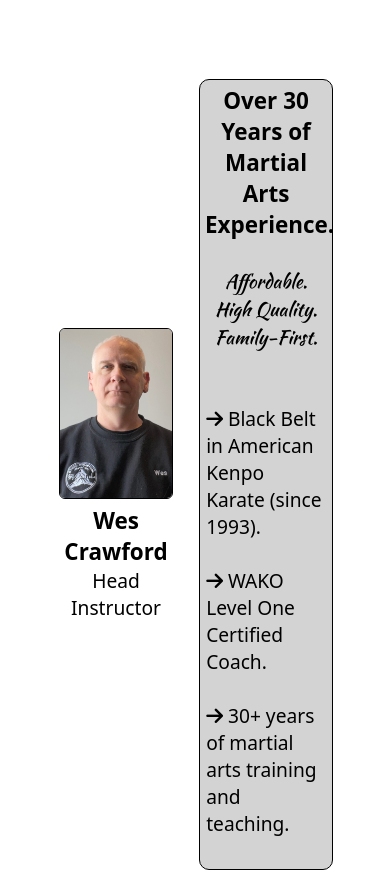
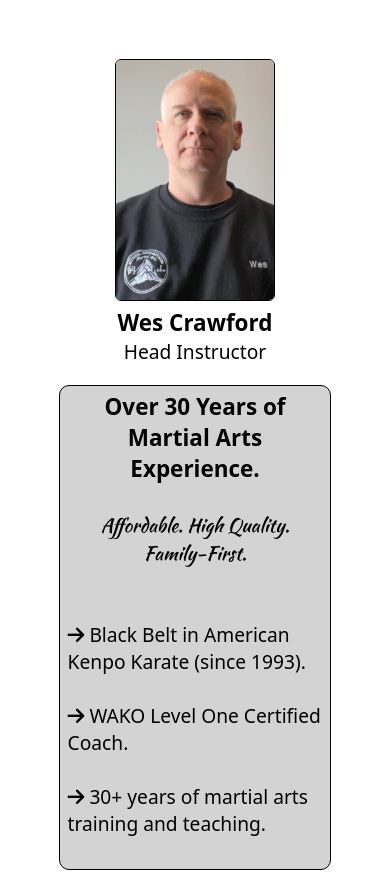
Before and after one commit to steelmountainmartialarts/steelmountainmartialarts.github.io, a plain HTML site: page about.html in a window 390 px wide. Shown: the part 441-1324 px from the top of the page. Drawn offline with Linux system fonts and the light colour scheme.

Commit message:
quick bug fixes + ig

```diff
--- a/about.html
+++ b/about.html
@@ -29,14 +29,15 @@
 
             <br><br>
 
-            <table class="plainTable">
-                <td style="border: none; padding: 0; margin: auto;">
+            <div class="plain-flex">
+
+                <div class="plain-flex-container">
                     <img class="wesImg" src="images/wes.jpg" />
                     <h3>Wes Crawford</h3>
                     <label>Head Instructor</label>
-                </td>
-                <td style="border: none; padding: 0; margin: auto;">
+                </div>
 
+                <div class="plain-flex-container">
                     <div class="textBox">
                         <h3>Over 30 Years of Martial Arts Experience.</h3><br>
                         <p style="font-family: kaushanFont;">Affordable. High Quality. Family-First.</p>
@@ -45,9 +46,9 @@
                         <p style="text-align: left;"><i class="fa-solid fa-arrow-right"></i> WAKO Level One Certified Coach.</p> <br>
                         <p style="text-align: left;"><i class="fa-solid fa-arrow-right"></i> 30+ years of martial arts training and teaching.</p> <br>
                     </div>
+                </div>
 
-                </td>
-            </table>
+            </div>
 
             <br>
 
@@ -113,7 +114,8 @@
             <label>Steel Mountain Martial Arts 2024<br>1040 Garner Rd W, Unit 205<br>Ancaster, ON, Canada</label>
             <br><br>
             <a class="icons" href="https://www.facebook.com/steelmountainmartialarts"><i class="fa-brands fa-facebook"></i></a>
-            <a class="icons" href="https://g.co/kgs/LncHvtb"></i><i class="fa-brands fa-google"></i></a>
+            <a class="icons" href="https://g.co/kgs/LncHvtb"><i class="fa-brands fa-google"></i></a>
+            <a class="icons" href="https://www.instagram.com/steel_mountain_ma/"><i class="fa-brands fa-instagram"></i></a>
             <br><br>
             <label style="font-size: x-small; font-weight: bold;">Website Made By: Brendan Crawford<br>Logo Designed By: Emerson</label>
         </footer>
--- a/css/style.css
+++ b/css/style.css
@@ -320,6 +320,10 @@ div.gallery img, video {
 /*--- Screen Sizes ---*/
 @media only screen and (max-width: 768px) {
 
+  .smallTitle {
+    font-size: smaller;
+  }
+
   .plain-flex {
     flex-wrap: wrap;
   }
@@ -375,7 +379,7 @@ div.gallery img, video {
   }
 
   .wesImg {
-    width: 80%;
+    width: 50%;
   }
 
   li {
@@ -416,9 +420,14 @@ div.gallery img, video {
     max-width: 95%;
   }
 
+  .textBox {
+    max-width: 100%;
+  }
+
 }
 
 @media only screen and (min-width: 1200px) {
+
   .mainImg {
     max-width: 55%;
   }
```
Also changed, not shown: contact.html (+2 -1 lines), gallery.html (+2 -1 lines), index.html (+2 -1 lines), merch.html (+2 -1 lines), pricingAndSchedule.html (+2 -1 lines).
